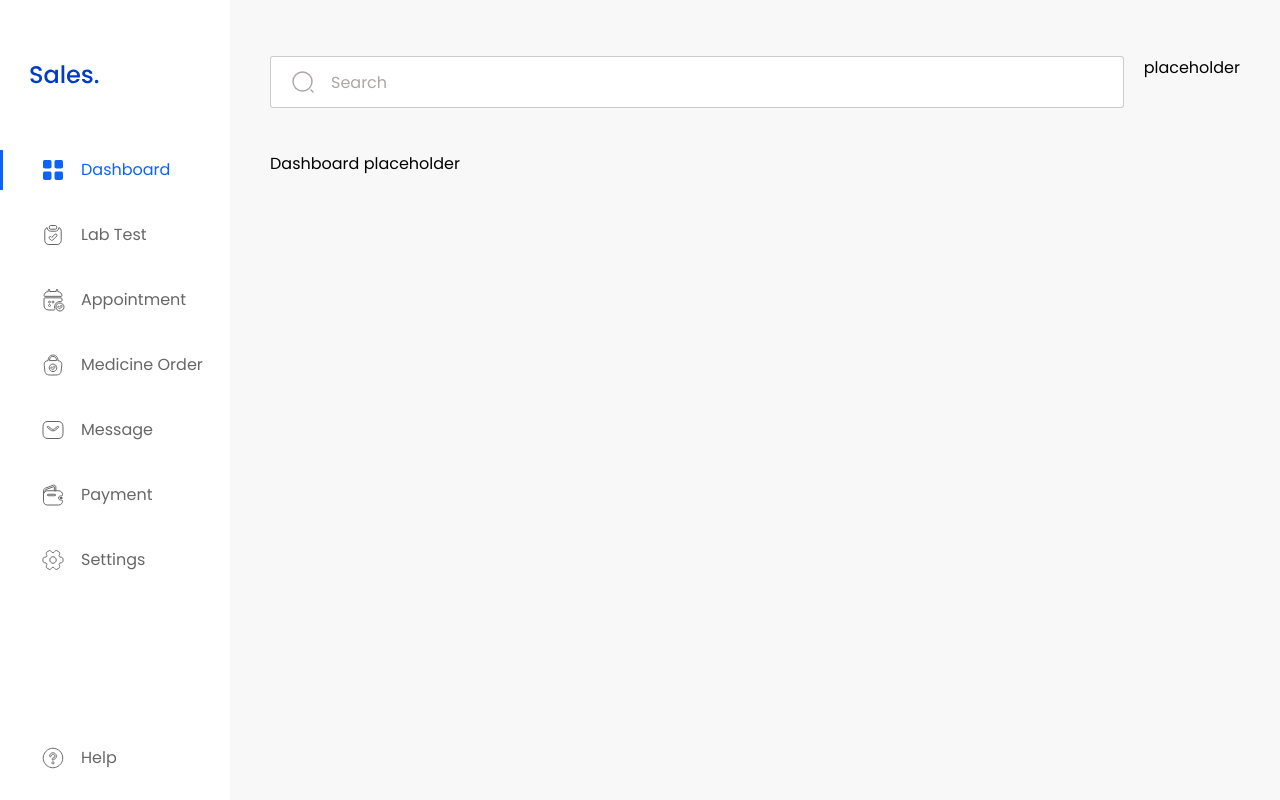
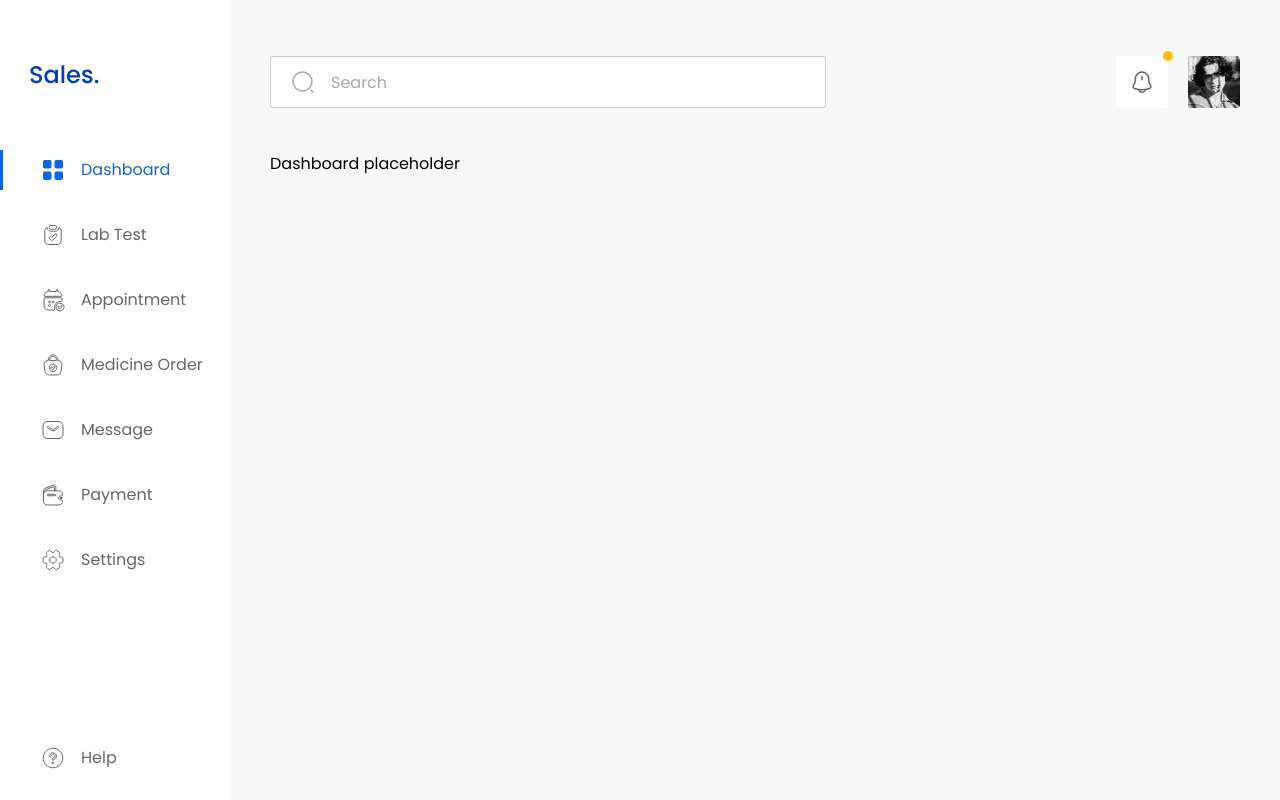
Before and after one commit to MantasZakas/vue-developer-test, a Vue app: page / in a window 1280 px wide. Built offline with nearby package versions, Linux system fonts and the light colour scheme.

Commit message:
header implemented

```diff
--- a/src/assets/scss/app.scss
+++ b/src/assets/scss/app.scss
@@ -10,3 +10,4 @@
 @use "components/sidebar" as *;
 @use "components/form" as *;
 @use "components/header" as *;
+@use "components/button" as *;
--- /dev/null
+++ b/src/assets/scss/components/_button.scss
@@ -0,0 +1,75 @@
+@use "../common/variables" as *;
+
+.button {
+
+  &-square {
+    width: 52px;
+    height: 52px;
+    border-radius: 3px;
+    font-size: 0;
+    line-height: 0;
+    border: none;
+    padding: 0;
+    background-color: $white;
+    position: relative;
+  }
+
+  &-icon {
+    @extend .button-square;
+    display: flex;
+    align-items: center;
+    justify-content: center;
+
+    img {
+      width: 24px;
+      transition: 0.3s;
+      filter: brightness(0);
+      opacity: 0.6;
+    }
+
+    &:hover, &:focus {
+
+      img {
+        filter: none;
+        opacity: 1;
+      }
+    }
+
+    &--notify {
+
+      &:after {
+        content: '';
+        display: block;
+        position: absolute;
+        width: 10px;
+        height: 10px;
+        border-radius: 100%;
+        background-color: $yellow;
+        top: -5px;
+        right: -5px;
+      }
+    }
+  }
+
+  &-avatar {
+    @extend .button-square;
+    overflow: hidden;
+
+    img {
+      position: absolute;
+      object-fit: cover;
+      width: 100%;
+      height: 100%;
+      top: 0;
+      left: 0;
+      transition: 0.3s;
+    }
+
+    &:hover, &:focus {
+
+      img {
+        opacity: 0.8;
+      }
+    }
+  }
+}
--- a/src/assets/scss/components/_header.scss
+++ b/src/assets/scss/components/_header.scss
@@ -1,6 +1,10 @@
 .header {
   margin-bottom: 44px;
-  display: flex;
-  justify-content: space-between;
-  gap: 20px;
+
+  &-controls {
+    display: flex;
+    justify-content: flex-end;
+    align-items: center;
+    gap: 20px;
+  }
 }
--- a/src/components/TopBar.vue
+++ b/src/components/TopBar.vue
@@ -3,12 +3,15 @@ import FormInput from "./FormInput.vue"
 import {useRoute, useRouter} from 'vue-router'
 import { ref, onMounted, watch  } from "vue"
 import { debounce } from 'lodash'
+import notificationIcon from '../assets/icons/notification.svg'
+import avatarPlaceholder from '../assets/images/avatar-placeholder.jfif'
 
 const route = useRoute();
 const router = useRouter();
 const showSearchBar = route.meta?.showSearch ?? false
 const searchValue = ref<string>('')
 const focusOnSearch = ref<boolean>(false)
+const notificationActive = ref<boolean>(true)
 
 onMounted(() => {
   searchValue.value = route.query.s as string | ''
@@ -29,7 +32,8 @@ watch(searchValue, (newValue) => {
 
 <template>
   <header class="header">
-    <div class="flex-grow-1">
+    <div class="row justify-content-between">
+      <div class="col col-md-8 col-lg-7">
         <FormInput
             v-if="showSearchBar"
             :placeholder="$t('Search')"
@@ -37,8 +41,19 @@ watch(searchValue, (newValue) => {
             :focus-on-load="focusOnSearch"
             v-model:value="searchValue"/>
       </div>
-    <div>
-      placeholder
+      <div class="col">
+        <div class="header-controls">
+          <button class="button-icon"
+                  :class="{'button-icon--notify': notificationActive}"
+                  :aria-label="$t('Notification')">
+            <img :src="notificationIcon" :alt="$t('Notification')"/>
+          </button>
+          <button class="button-avatar"
+                  :aria-label="$t('Username')">
+            <img :src="avatarPlaceholder" :alt="$t('Username')"/>
+          </button>
+        </div>
+      </div>
     </div>
   </header>
 </template>
--- a/src/plugins/i18n/locales/en.json
+++ b/src/plugins/i18n/locales/en.json
@@ -12,5 +12,7 @@
   "Primary navigation": "Primary navigation",
   "Bottom navigation": "Bottom navigation",
   "Help": "Help",
-  "Search": "Search"
+  "Search": "Search",
+  "Notification": "Notification",
+  "Username": "Username"
 }
```
Also changed, not shown: src/assets/icons/notification.svg (added), src/assets/images/avatar-placeholder.jfif (added). Lines whose indentation alone changed are shown as unchanged.
